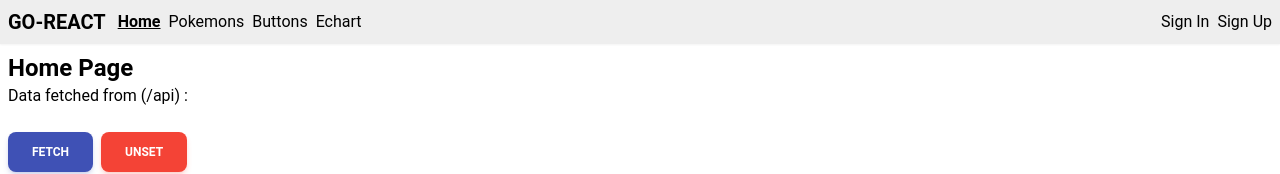
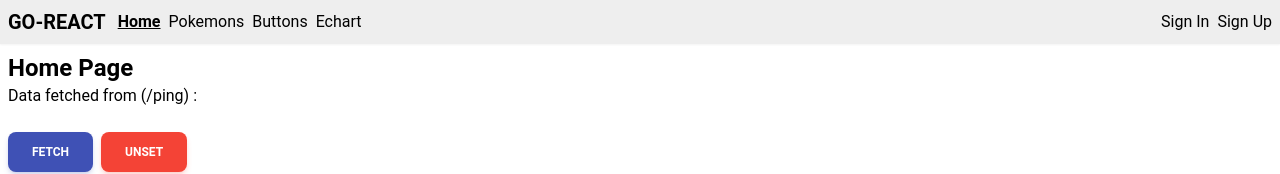
Before and after one commit to n4djib/go-react-embed, a React (Vite) app in the folder frontend/: page / in a window 1280 px wide. Shown: the top 174 px of the page. Built offline with nearby package versions, Linux system fonts and the light colour scheme; no server answers.

Commit message:
changed root API route to ping

```diff
--- a/frontend/src/routes/index.tsx
+++ b/frontend/src/routes/index.tsx
@@ -12,7 +12,7 @@ function Index() {
   const [data, setData] = useState<string>("");
 
   const fetchData = async () => {
-    const response = await fetch(baseUrl + "/api");
+    const response = await fetch(baseUrl + "/ping");
     const data = await response.text();
     setData(data);
   };
@@ -24,7 +24,7 @@ function Index() {
   return (
     <>
       <h1 className="text-2xl font-bold">Home Page</h1>
-      <div>Data fetched from (/api) : {data}</div>
+      <div>Data fetched from (/ping) : {data}</div>
       <br />
       <div className="flex w-max gap-2">
         <Button color="indigo" onClick={fetchData}>
```
Also changed, not shown: 1 other file (tests, documents, lock files or other folders).
